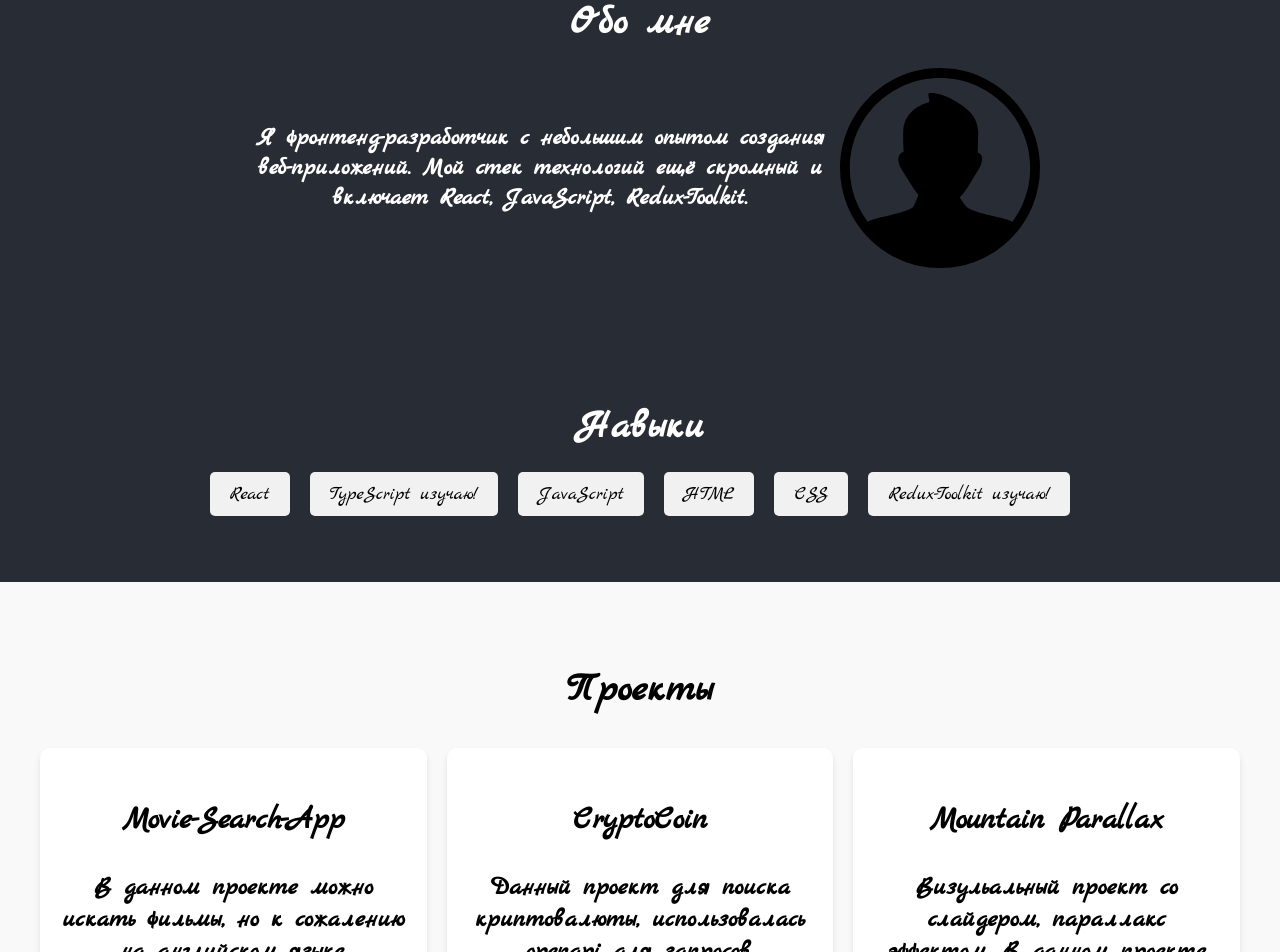
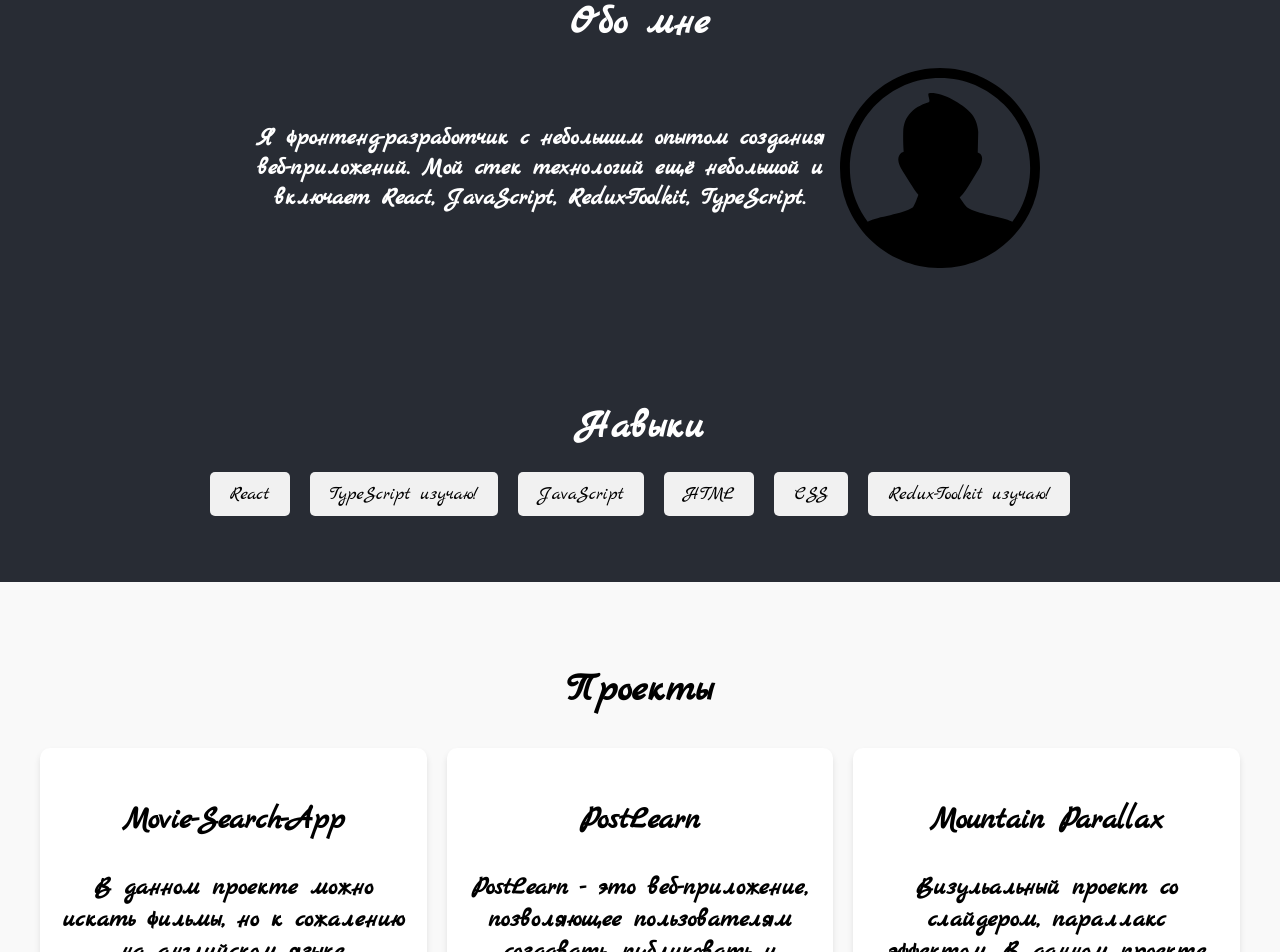
Before and after one commit to loaisa/Portfolio, a React (Create React App) app: page / in a window 1280 px wide. Shown: the part 560-1512 px from the top of the page. Built offline with nearby package versions, Linux system fonts and the light colour scheme.

Commit message:
Изменил проект

```diff
--- a/src/components/About.jsx
+++ b/src/components/About.jsx
@@ -49,9 +49,9 @@ const About= () => {
                     {...motionAmin}
 
                 >
-                    Я фронтенд-разработчик с небольшим опытом создания веб-приложений. Мой стек технологий ещё скромный
+                    Я фронтенд-разработчик с небольшим опытом создания веб-приложений. Мой стек технологий ещё небольшой
                     и
-                    включает React, JavaScript, Redux-Toolkit.
+                    включает React, JavaScript, Redux-Toolkit, TypeScript.
 
                 </motion.p>
                 <motion.img
--- a/src/components/Footer.jsx
+++ b/src/components/Footer.jsx
@@ -24,6 +24,7 @@ const Footer = () => {
             <p>
                 Свяжитесь со мной: <a href="Webloaisa@gmail.com">Webloaisa@gmail.com</a>
             </p>
+            <p>https://github.com/loaisa</p>
         </FooterStyled>
     );
 };
--- a/src/components/Projects.jsx
+++ b/src/components/Projects.jsx
@@ -40,8 +40,8 @@ const Projects = () => {
                 ' Доступна карточка фильма с описанием и трейлером к фильму. Проект адаптивный.',
             url: 'https://loaisa.github.io/movie-search/'
         },
-        {title: 'CryptoCoin', description: 'Данный проект для поиска криптовалюты, использовалась openapi для запросов. Дополнительно попробовал использовать библиотеку Ant Design. И попробовал TypeScript.',
-            url: 'https://loaisa.github.io/CryptoCoin/'},
+        {title: 'PostLearn', description: 'PostLearn - это веб-приложение, позволяющее пользователям создавать, публиковать и взаимодействовать с образовательным контентом. Платформа поддерживает функции социальных медиа, такие как лайки и комментарии, а также включает систему тегов для категоризации контента',
+            url: 'https://friends-posts.netlify.app/'},
         {title: 'Mountain Parallax', description: 'Визульальный проект со слайдером, параллакс эффектом. В данном проекте использовалось минимальное количество библиотек',url: 'https://loaisa.github.io/mountain/'},
     ];
 
```
